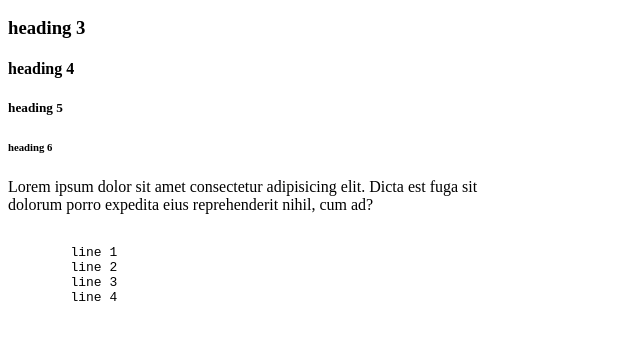
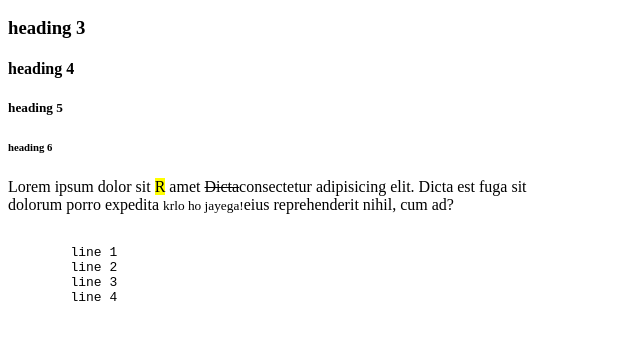
Before and after one commit to RakeshDhiwar/Html, a plain HTML site: page index2.html in a window 1280 px wide. Shown: the part 110-450 px from the top of the page, without its empty margins (0-640 px from the left). Drawn offline with Linux system fonts and the light colour scheme.

Commit message:
mark and del tag

```diff
--- a/index2.html
+++ b/index2.html
@@ -13,8 +13,8 @@
     <h5>heading 5</h5>
     <h6>heading 6</h6>
 
-    <p>Lorem ipsum dolor sit amet consectetur adipisicing elit. Dicta est fuga sit <br>
-    dolorum porro expedita eius reprehenderit nihil, cum ad?</p>
+    <p>Lorem ipsum dolor sit <mark>R</mark> amet <del>Dicta</del>consectetur adipisicing elit. Dicta est fuga sit <br>
+    dolorum porro expedita <small>krlo ho jayega!</small>eius reprehenderit nihil, cum ad?</p>
 
     <pre>   <!-- This tag display as it is written here -->
         line 1
```
